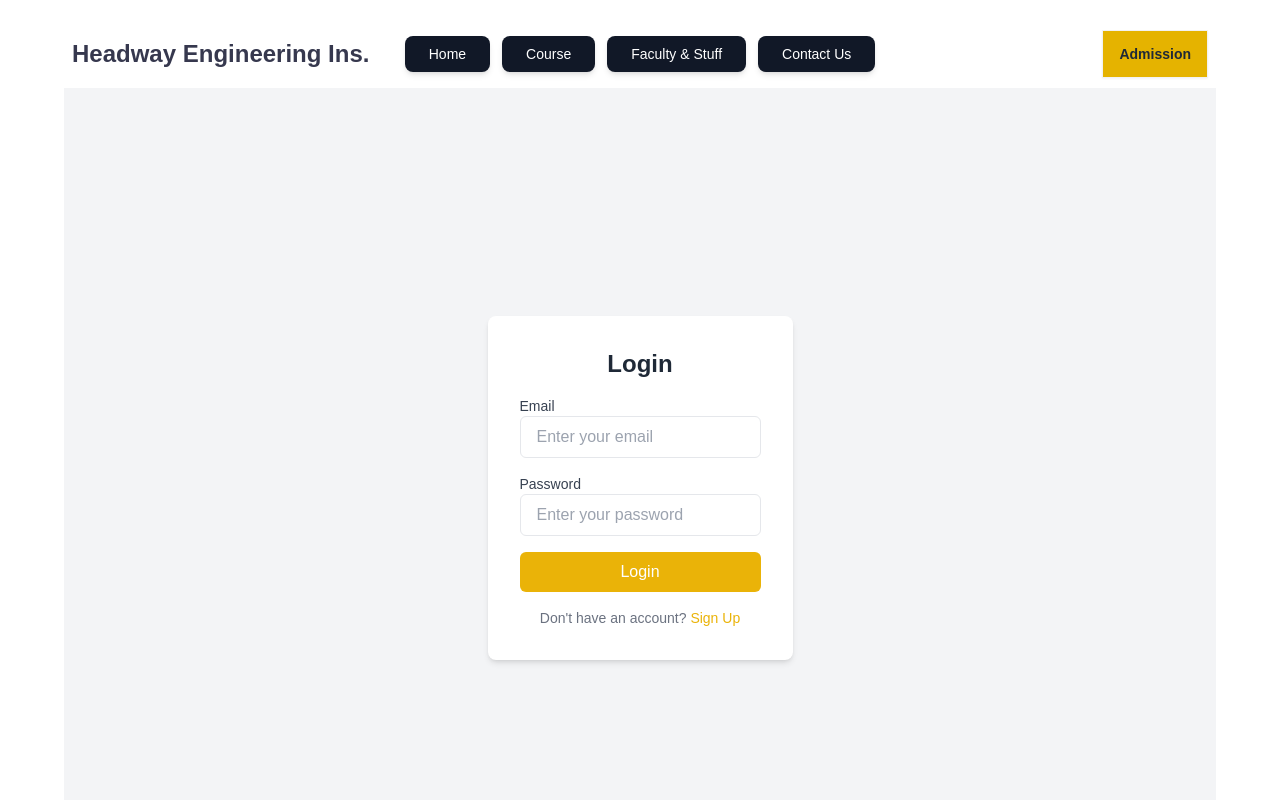
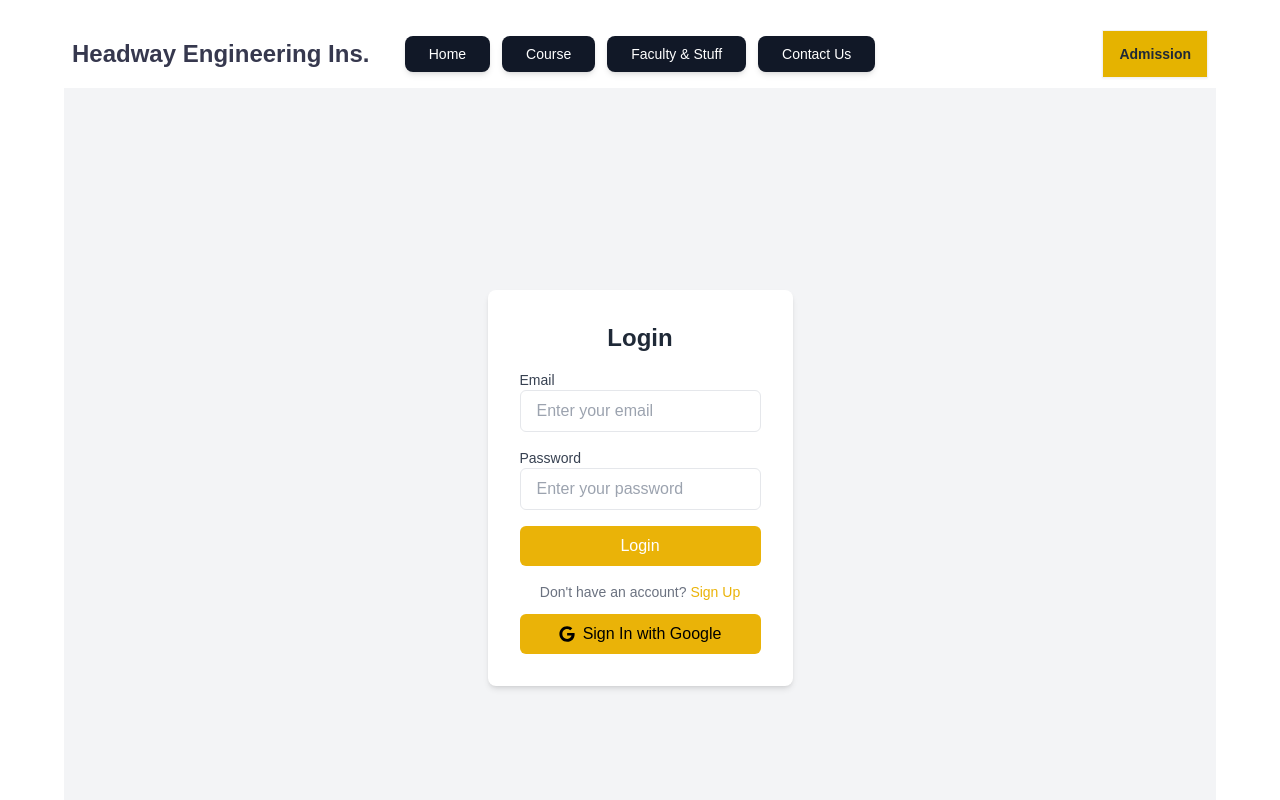
Before and after one commit to A-Farabi/college-admission-system-client, a React (Vite) app: page /admission in a window 1280 px wide. Shown: the top 800 px of the page. Built offline with nearby package versions, Linux system fonts and the light colour scheme.

Commit message:
google sign in done

```diff
--- a/package.json
+++ b/package.json
@@ -10,6 +10,7 @@
     "preview": "vite preview"
   },
   "dependencies": {
+    "firebase": "^11.0.2",
     "localforage": "^1.10.0",
     "match-sorter": "^8.0.0",
     "react": "^18.3.1",
--- a/src/Components/AuthComponent/AuthProvider.jsx
+++ b/src/Components/AuthComponent/AuthProvider.jsx
@@ -1,17 +1,28 @@
-import React, { createContext } from 'react';
+import { GoogleAuthProvider, signInWithPopup } from 'firebase/auth';
+import React, { createContext, useState } from 'react';
+import auth from '../../Firebase/firebase.config';
 
-export const AuthContext = createContext()
+export const AuthContext = createContext();
 
-const AuthProvider = ({children}) => {
+const AuthProvider = ({ children }) => {
+    const [user, setUser] = useState();
 
-    const person = {
-        name: 'Farabi',
-        age: 21,
-        profession: 'Developer'
-    }
+    const createGoogleUser = () => {
+        const googleProvider = new GoogleAuthProvider();
+        return signInWithPopup(auth, googleProvider)
+            .then((result) => {
+                const googleUser = result.user;
+                setUser(googleUser);
+                console.log(googleUser);
+            })
+            .catch((error) => {
+                console.log(error);
+                alert(error.message);
+            });
+    };
 
     return (
-        <AuthContext.Provider value={{person}}>
+        <AuthContext.Provider value={{ createGoogleUser }}>
             {children}
         </AuthContext.Provider>
     );
--- a/src/Components/AuthComponent/Login.jsx
+++ b/src/Components/AuthComponent/Login.jsx
@@ -1,14 +1,19 @@
+import { useContext } from "react";
+import { FaGoogle } from "react-icons/fa";
+import { AuthContext } from "./AuthProvider";
+
 const Login = ({ toggleToSignup }) => {
 
-    const handleSubmit = e => {
-        e.preventDefault()
+    // Destructure createGoogleUser directly from context
+    const { createGoogleUser } = useContext(AuthContext);
 
-        const form = e.target
+    const handleSubmit = (e) => {
+        e.preventDefault();
 
-        const email = form.email.value
-        const password = form.password.value
-
-    }
+        const form = e.target;
+        const email = form.email.value;
+        const password = form.password.value;
+    };
 
     return (
         <div className="max-w-md mx-auto bg-white rounded-lg shadow-md p-8">
@@ -39,12 +44,21 @@ const Login = ({ toggleToSignup }) => {
                     Login
                 </button>
             </form>
-            <p className="text-sm text-gray-500 mt-4 text-center">
+            <p className="text-sm text-gray-500 mt-4 text-center mb-3">
                 Don't have an account?{" "}
                 <button onClick={toggleToSignup} className="text-yellow-500 hover:underline">
                     Sign Up
                 </button>
             </p>
+            <div>
+                <button
+                    className="w-full bg-yellow-500 text-black py-2 rounded-md hover:bg-yellow-600 transition flex items-center justify-center gap-2"
+                    onClick={createGoogleUser} // The function should now work correctly
+                >
+                    <FaGoogle />
+                    <span>Sign In with Google</span>
+                </button>
+            </div>
         </div>
     );
 };
--- /dev/null
+++ b/src/Firebase/firebase.config.js
@@ -0,0 +1,21 @@
+// Import the functions you need from the SDKs you need
+import { initializeApp } from "firebase/app";
+import { getAuth } from "firebase/auth";
+// TODO: Add SDKs for Firebase products that you want to use
+// https://firebase.google.com/docs/web/setup#available-libraries
+
+// Your web app's Firebase configuration
+const firebaseConfig = {
+  apiKey: import.meta.env.VITE_apiKey,
+  authDomain: import.meta.env.VITE_authDomain,
+  projectId: import.meta.env.VITE_projectId,
+  storageBucket: import.meta.env.VITE_storageBucket,
+  messagingSenderId: import.meta.env.VITE_messagingSenderId,
+  appId: import.meta.env.VITE_appId,
+};
+
+// Initialize Firebase
+const app = initializeApp(firebaseConfig);
+const auth = getAuth(app)
+
+export default auth;
```
Also changed, not shown: 2 other files (tests, documents, lock files or other folders).
